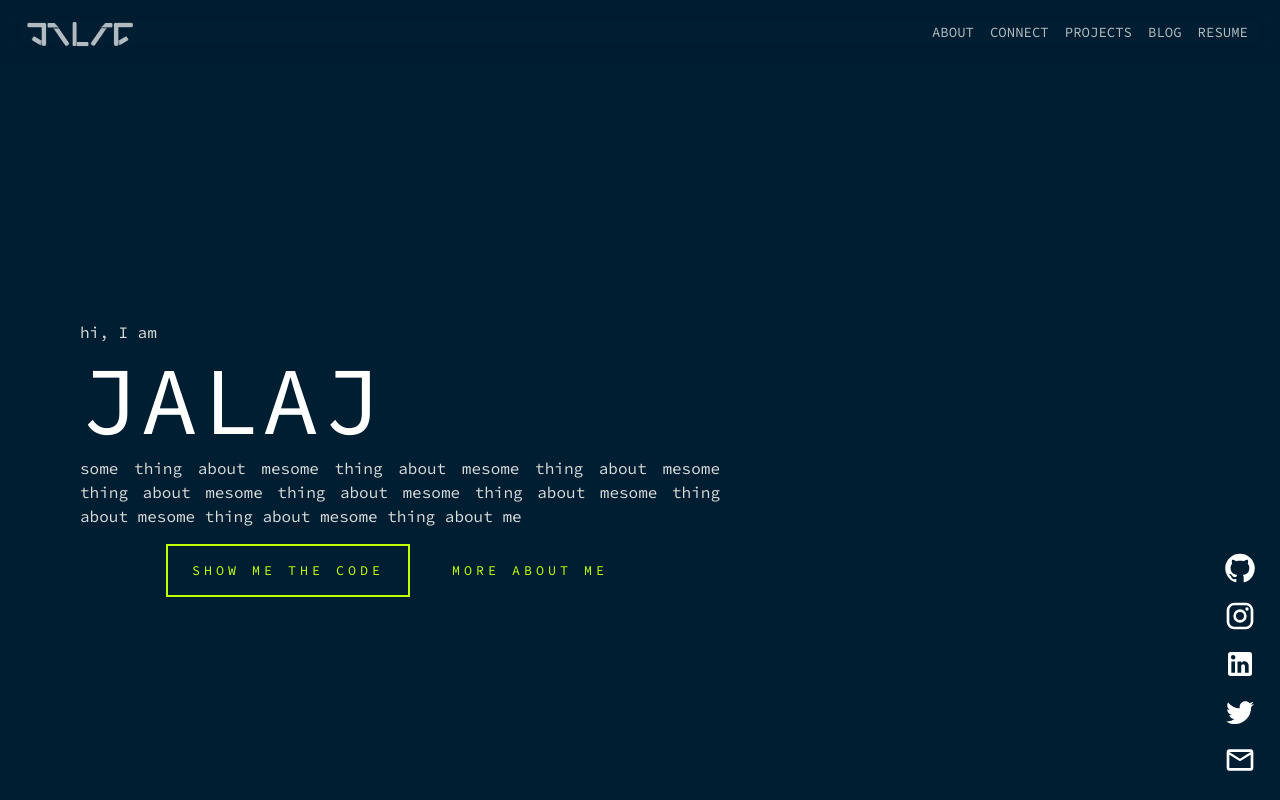
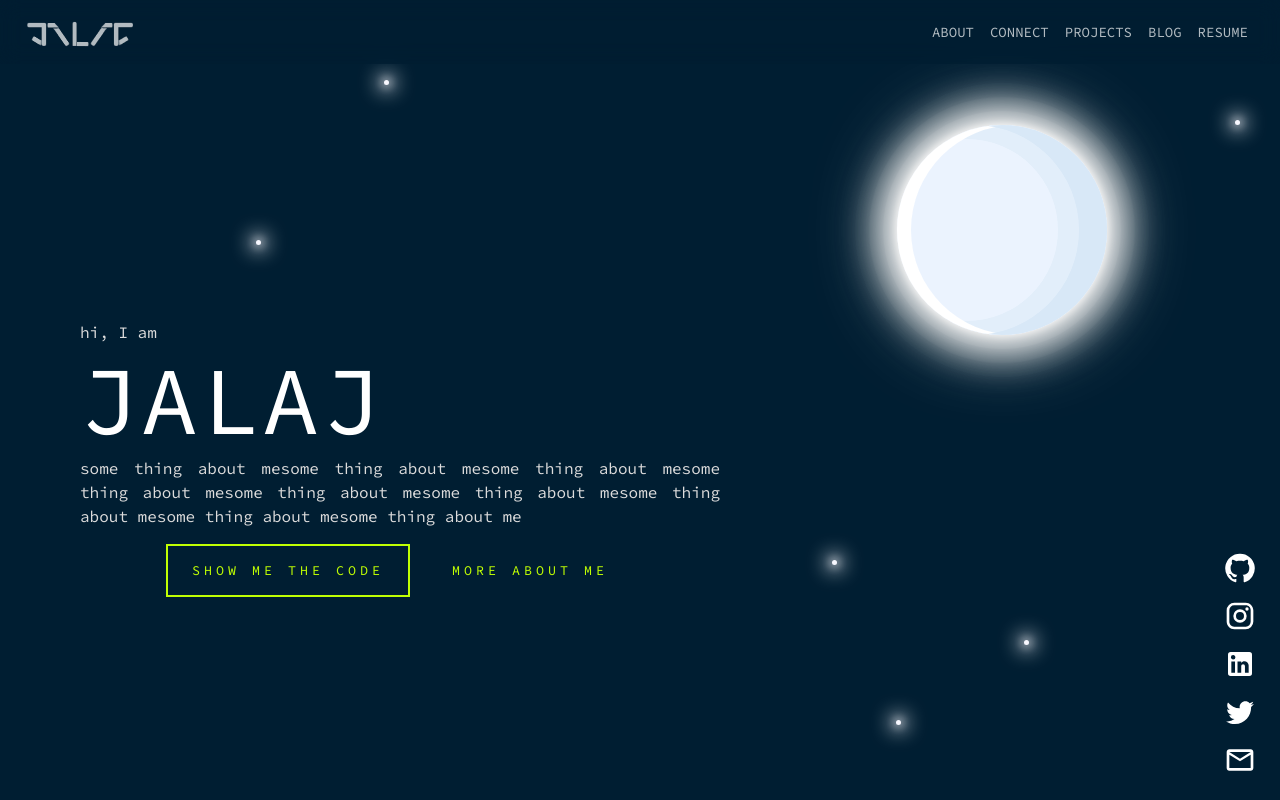
Before and after one commit to jalaj711/jalaj711.github.io, a Next.js app: page / in a window 1280 px wide. Shown: the top 800 px of the page. Built offline with nearby package versions, Linux system fonts and the light colour scheme.

Commit message:
add stars and moon to homescreen
Signed-off-by: Jalaj Kumar <96870071+jalaj-07@users.noreply.github.com>

```diff
--- a/pages/index.tsx
+++ b/pages/index.tsx
@@ -19,6 +19,14 @@ import BlogData from "../data/blogs-latest-6.json";
 import Image from "next/image";
 
 const Home: NextPage = () => {
+  const starStyle = {
+    width: "5px",
+    height: "5px",
+    borderRadius: "50%",
+    display: "block",
+    background: "ghostwhite",
+    boxShadow: "ghostwhite 0px 0px 20px 5px, ghostwhite 0 0 10px 1px"
+  }
   return (
     <>
       <Head>
@@ -26,7 +34,82 @@ const Home: NextPage = () => {
         <meta name="description" content="Generated by create next app" />
         <link rel="icon" href="/favicon.ico" />
       </Head>
-      <Box style={{ minHeight: "100vh" }}>
+      <Box style={{ minHeight: "100vh", position: "relative" }}>
+        <div
+          style={{
+            position: "absolute",
+            top: 0,
+            left: 0,
+            width: "100%",
+            height: "100vh"
+          }}
+        >
+          <span
+            style={{
+              ...starStyle,
+              position: "absolute",
+              top: "70%",
+              left: "65%",
+            }}
+          />
+          <span
+            style={{
+              ...starStyle,
+              position: "absolute",
+              top: "80%",
+              left: "80%",
+            }}
+          />
+          <span
+            style={{
+              ...starStyle,
+              position: "absolute",
+              top: "30%",
+              left: "20%",
+            }}
+          />
+          <span
+            style={{
+              ...starStyle,
+              position: "absolute",
+              top: "10%",
+              left: "30%",
+            }}
+          />
+          <span
+            style={{
+              ...starStyle,
+              position: "absolute",
+              top: "120px",
+              right: "40px",
+            }}
+          />
+          <span
+            style={{
+              ...starStyle,
+              position: "absolute",
+              top: "90%",
+              left: "70%",
+            }}
+          />
+            <div
+              style={{
+                position: "absolute",
+                right: "10%",
+                top: "10%",
+                width: "300px",
+                height: "300px",
+                borderRadius: "50%",
+                background: "#ebf3fe",
+                transform: "scale(0.7)",
+                boxShadow:
+                  "0px 0px 60px 20px #fff, 0 0 10px 2px #ccc, 0 0 100px 10px #ccc, "
+                  + "inset -40px 0px 0px #d8e8f7, inset 20px 0px 0px #ffffff, "
+                  + "inset -50px 0px 0px 20px #e2eefa, 0px 0px 0px 20px rgb(255 255 255 / 5%), "
+                  + "0px 0px 0px 40px rgb(255 255 255 / 3%), 0px 0px 0px 60px rgb(255 255 255 / 1%)",
+              }}
+            />
+          </div>
         <Box sx={styles.content}>
           <Typography color="text.secondary">hi, I am</Typography>
           <Typography
--- a/styles/index.ts
+++ b/styles/index.ts
@@ -46,10 +46,10 @@ const styles: style = {
       cursor: "pointer",
     },
     "& .MuiSvgIcon-root:hover": {
-      color: theme.palette.primary.main,
+      color: theme.palette.primary.dark,
       cursor: "pointer",
       transform: "translateY(-8px)",
-      filter: `drop-shadow(0 0 16px ${theme.palette.primary.main})`,
+      filter: `drop-shadow(0 0 16px ${theme.palette.primary.dark})`,
     },
   }),
   title: {
@@ -65,14 +65,14 @@ const styles: style = {
     justifyContent: "center",
   },
   footer: {
-    background: theme => theme.palette.background.paper,
+    background: (theme) => theme.palette.background.paper,
     p: 2,
-    textAlign: "center"
+    textAlign: "center",
   },
   about: (theme) => ({
     color: theme.palette.text.secondary,
     py: 2,
-  })
+  }),
 };
 
 export default styles;
```
